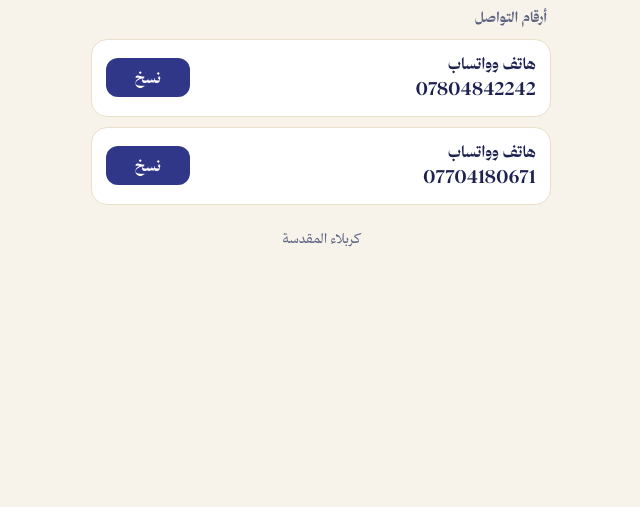
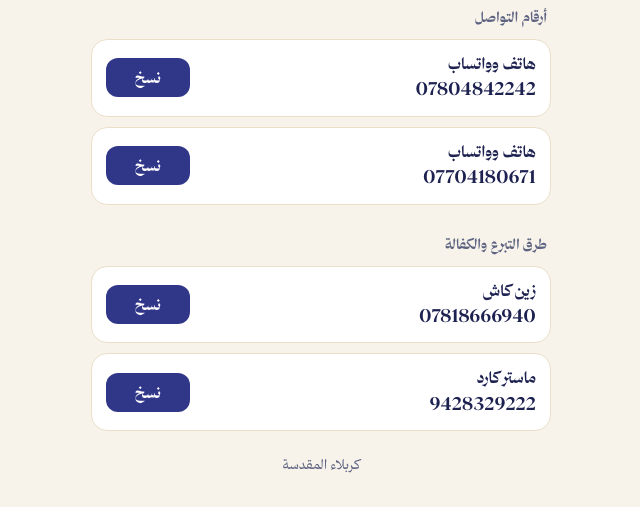
Before and after one commit to konoplatform2025-create/karbala, a plain HTML site: page index.html in a window 1280 px wide. Shown: the part 948-1455 px from the top of the page, without its empty margins (319-959 px from the left). Before the commit the page ends 1228 px from the top, so only its background shows below. Drawn offline with Linux system fonts and the light colour scheme.

Commit message:
إضافة طرق التبرع والكفالة
Co-Authored-By: Claude Opus 5.5 <noreply@anthropic.com>
Claude-Session: https://claude.ai/code/session_013WDjFup8XWTtQPPjhpGq9V

```diff
--- a/index.html
+++ b/index.html
@@ -87,6 +87,11 @@ footer{text-align:center;color:var(--muted);font-size:.85rem}
     <div class="num"><span class="t"><b>هاتف وواتساب</b><span>07804842242</span></span><button class="copy" type="button" id="c1" data-n="07804842242">نسخ</button></div>
     <div class="num"><span class="t"><b>هاتف وواتساب</b><span>07704180671</span></span><button class="copy" type="button" id="c2" data-n="07704180671">نسخ</button></div>
   </section>
+  <section class="nums" aria-label="طرق التبرع والكفالة">
+    <p class="label">طرق التبرع والكفالة</p>
+    <div class="num"><span class="t"><b>زين كاش</b><span>07818666940</span></span><button class="copy" type="button" id="c3" data-n="07818666940">نسخ</button></div>
+    <div class="num"><span class="t"><b>ماستر كارد</b><span>9428329222</span></span><button class="copy" type="button" id="c4" data-n="9428329222">نسخ</button></div>
+  </section>
 <!--DONATE-->
   <footer>كربلاء المقدسة</footer>
 </main>
```
